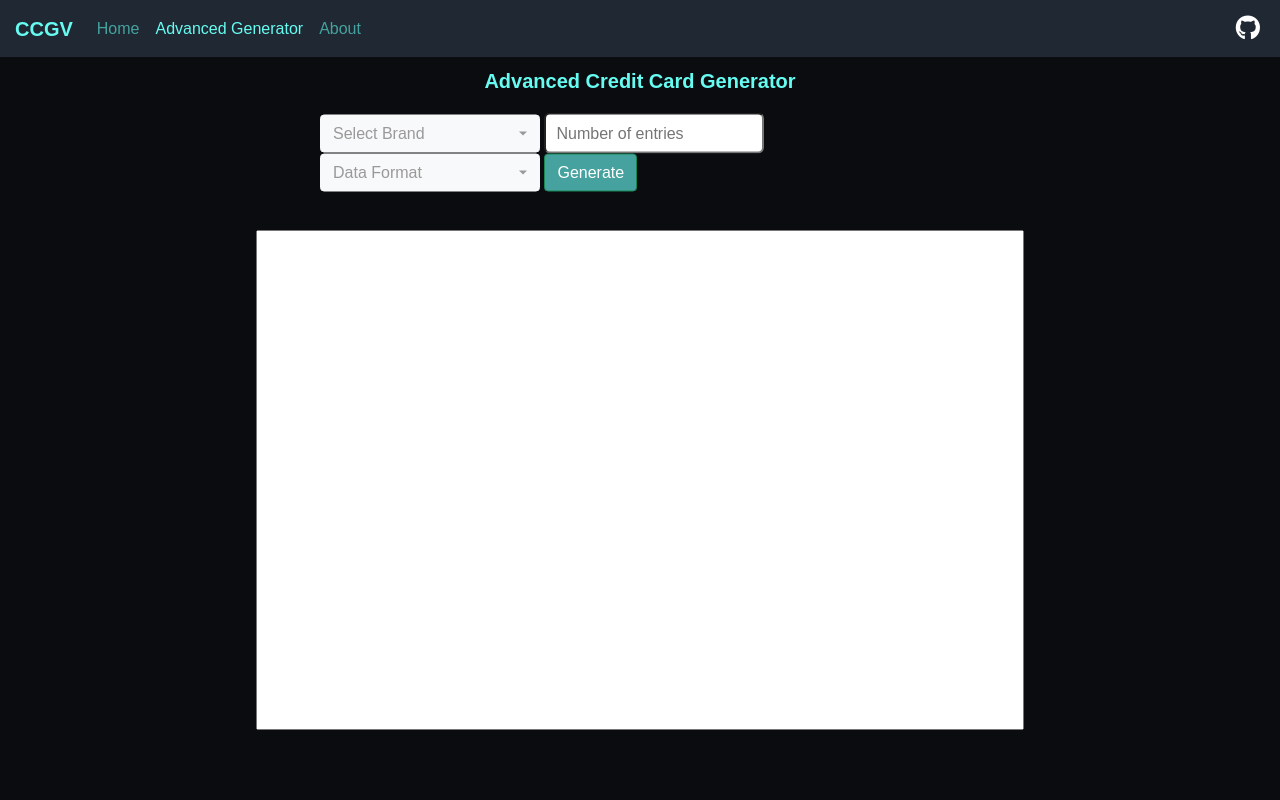
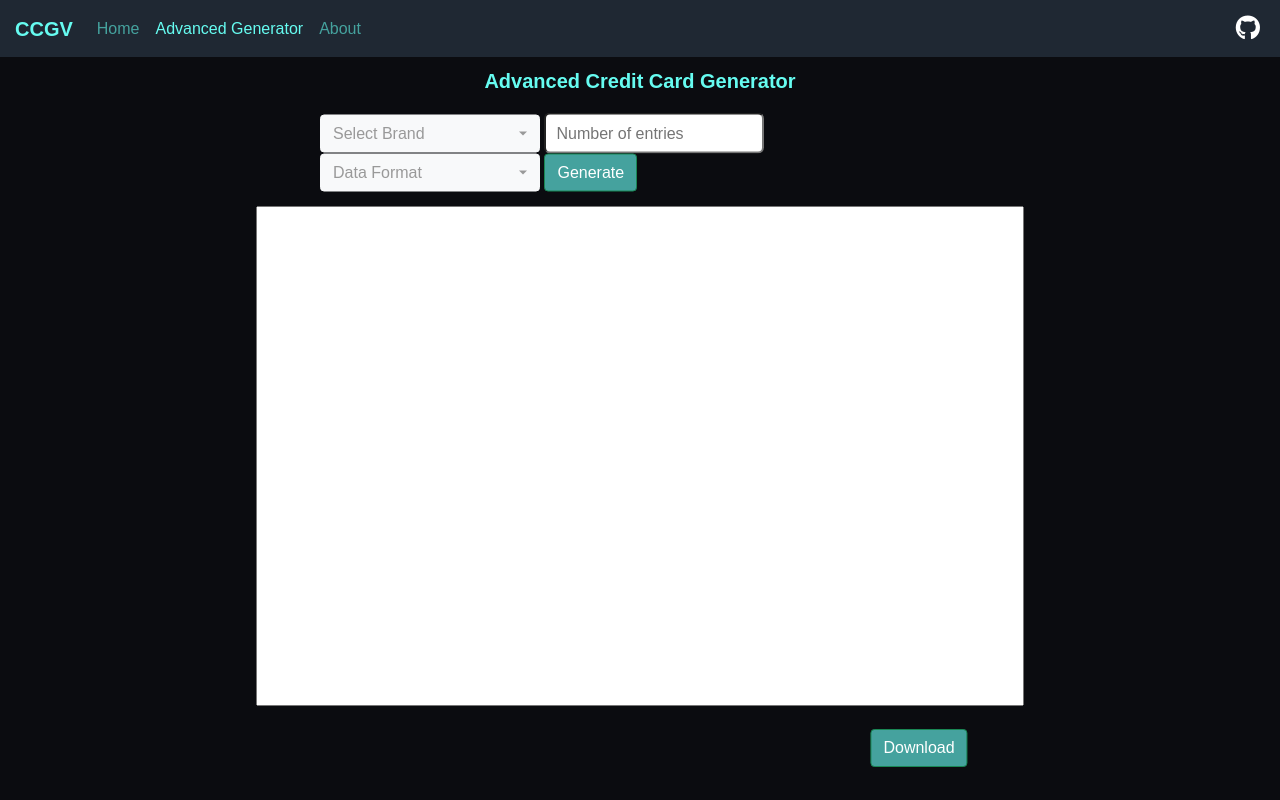
Before and after one commit to themm1/Credit-Number-Generator, a Flask app: page /advanced/ in a window 1280 px wide. Run offline with Flask 2, Linux system fonts and the light colour scheme; some libraries are stand-ins or nearby versions.

Commit message:
download option added

```diff
--- a/app.py
+++ b/app.py
@@ -55,9 +55,9 @@ def advanced_generator():
             break
 
     makefile = makeFile(picked_brand, int(count))
-    if data_format == "CSV":
+    if data_format == "csv":
         file = makefile.CSV()
-    elif data_format == "XML":
+    elif data_format == "xml":
         file = makefile.XML()
     else:
         file = makefile.JSON()
--- a/static/script.js
+++ b/static/script.js
@@ -48,13 +48,33 @@ $(document).ready(function() {
 		})
 
 		.done(function(data) {
-			if (data.data_format == 'JSON') {
-				$('textarea').text(JSON.stringify(data.file, null, 2));
+			if (data.data_format == 'csv' || data.data_format == 'xml') {
+				$('textarea').text(data.file);
 			}
 			else {
-				$('textarea').text(data.file);
+				$('textarea').text(JSON.stringify(data.file, null, 2));
 			}
 		});
 		event.preventDefault();
 	});
+
+
+	$('#download').on('click', function() {
+		download(`creditnumbers.${$('#data_format').val()}`)
+	});
 });
+
+
+function download(name){
+    var text = document.getElementById("textarea").value;
+    text = text.replace(/\n/g, "\r\n");
+    var blob = new Blob([text], { type: "text/plain"});
+    var anchor = document.createElement("a");
+    anchor.download = name;
+    anchor.href = window.URL.createObjectURL(blob);
+    anchor.target ="_blank";
+    anchor.style.display = "none";
+    document.body.appendChild(anchor);
+    anchor.click();
+    document.body.removeChild(anchor);
+ }
--- a/static/styles.css
+++ b/static/styles.css
@@ -157,8 +157,15 @@ textarea {
     width: 768px;
     resize: none;
     position: absolute;
-    top: 60%;
+    top: 57%;
     left: 50%;
     transform: translate(-50%, -50%);
     z-index: -1;
 }
+
+#download {
+    position: absolute;
+    top: 93.5%;
+    left: 71.8%;
+    transform: translate(-50%, -50%);
+}
--- a/templates/adv_generator.html
+++ b/templates/adv_generator.html
@@ -17,15 +17,16 @@
         <input name="count" id="count" type="number" placeholder="Number of entries" autocomplete="off">
 
         <select name="data_format" id="data_format" title="Data Format">
-            <option value="JSON">JSON</option>
-            <option value="XML">XML</option>
-            <option value="CSV">CSV</option>
+            <option value="json">JSON</option>
+            <option value="xml">XML</option>
+            <option value="csv">CSV</option>
         </select>
 
         <input type="submit" value="Generate" class="btn btn-success" id="gen_button">
 
     </form>
 
-    <textarea></textarea>
+    <textarea id="textarea"></textarea>
+    <button type="button" class="btn btn-success" id="download">Download</button>
 
 {% endblock %}
```
